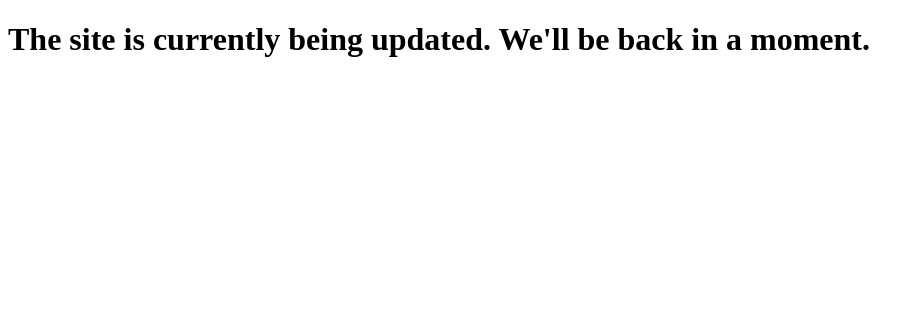
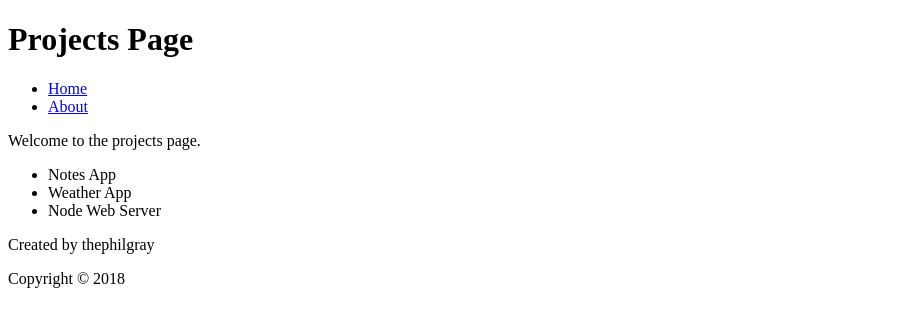
Before and after one commit to philgrayphilgray/review-node-2018, a Node server app: page /projects in a window 1280 px wide. Shown: the top 327 px of the page, without its empty margins (0-924 px from the left). Run offline with Node 20, Linux system fonts and the light colour scheme.

Commit message:
Add projects route/page and maintenance mode script.

```diff
--- a/003_node-web-server/package.json
+++ b/003_node-web-server/package.json
@@ -6,6 +6,8 @@
   "scripts": {
     "test": "echo \"Error: no test specified\" && exit 1",
     "start": "node server.js",
+    "dev": "nodemon server.js -e js,hbs",
+    "dev:maintenance": "NODE_ENV=maintenance npm run dev",
     "publishheroku":
       "cd ../ && git subtree push --prefix=003_node-web-server heroku-node-web-server master || true"
   },
--- a/003_node-web-server/server.js
+++ b/003_node-web-server/server.js
@@ -21,7 +21,11 @@ app.use((req, res, next) => {
 });
 
 app.use((req, res, next) => {
-  res.render('maintenance.hbs');
+  if (process.env.NODE_ENV === 'maintenance') {
+    res.render('maintenance.hbs');
+  } else {
+    next();
+  }
 });
 
 app.use(express.static(__dirname + '/public'));
@@ -45,7 +49,16 @@ app.get('/about', (req, res) => {
   });
 });
 
-app.get('/bad', (req, res) => {
+app.get('/projects', (req, res) => {
+  res.render('projects.hbs', {
+    pageTitle: 'Projects Page',
+    pageMessage: 'Welcome to the projects page.'
+  });
+});
+
+app.get('');
+
+app.get('*', (req, res) => {
   res.send({
     errorMessage: 'Unable to handle request.'
   });
--- /dev/null
+++ b/003_node-web-server/views/partials/head.hbs
@@ -0,0 +1,6 @@
+<head>
+    <meta charset="UTF-8">
+    <meta name="viewport" content="width=device-width, initial-scale=1.0">
+    <meta http-equiv="X-UA-Compatible" content="ie=edge">
+    <title>{{pageTitle}}</title>
+</head>
--- /dev/null
+++ b/003_node-web-server/views/projects.hbs
@@ -0,0 +1,17 @@
+<!DOCTYPE html>
+<html lang="en">
+{{> head}}
+
+<body>
+    {{> header}}
+    <main>
+        <ul>
+            <li>Notes App</li>
+            <li>Weather App</li>
+            <li>Node Web Server</li>
+        </ul>
+    </main>
+    {{> footer}}
+</body>
+
+</html>
```
Also changed, not shown: 003_node-web-server/views/about.hbs (+6 -9 lines), 003_node-web-server/views/home.hbs (+1 -8 lines), 1 other file.
